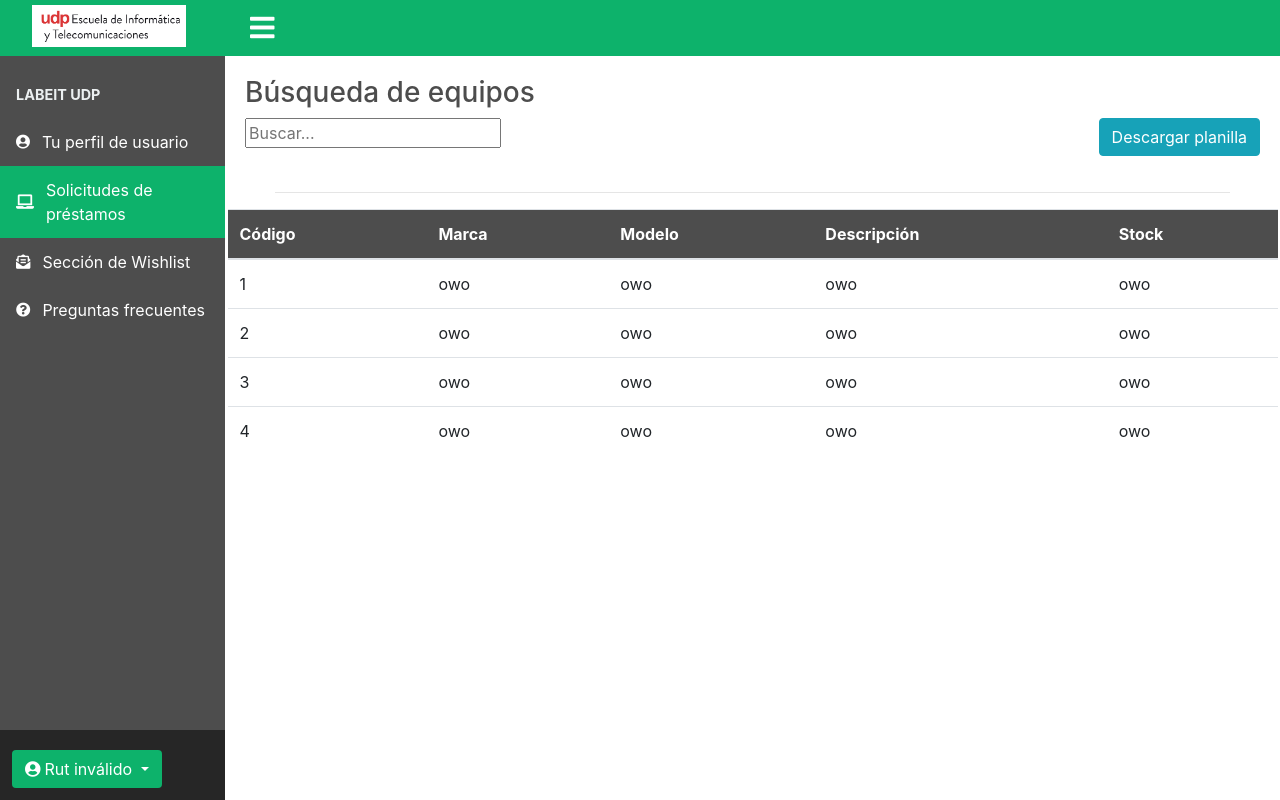
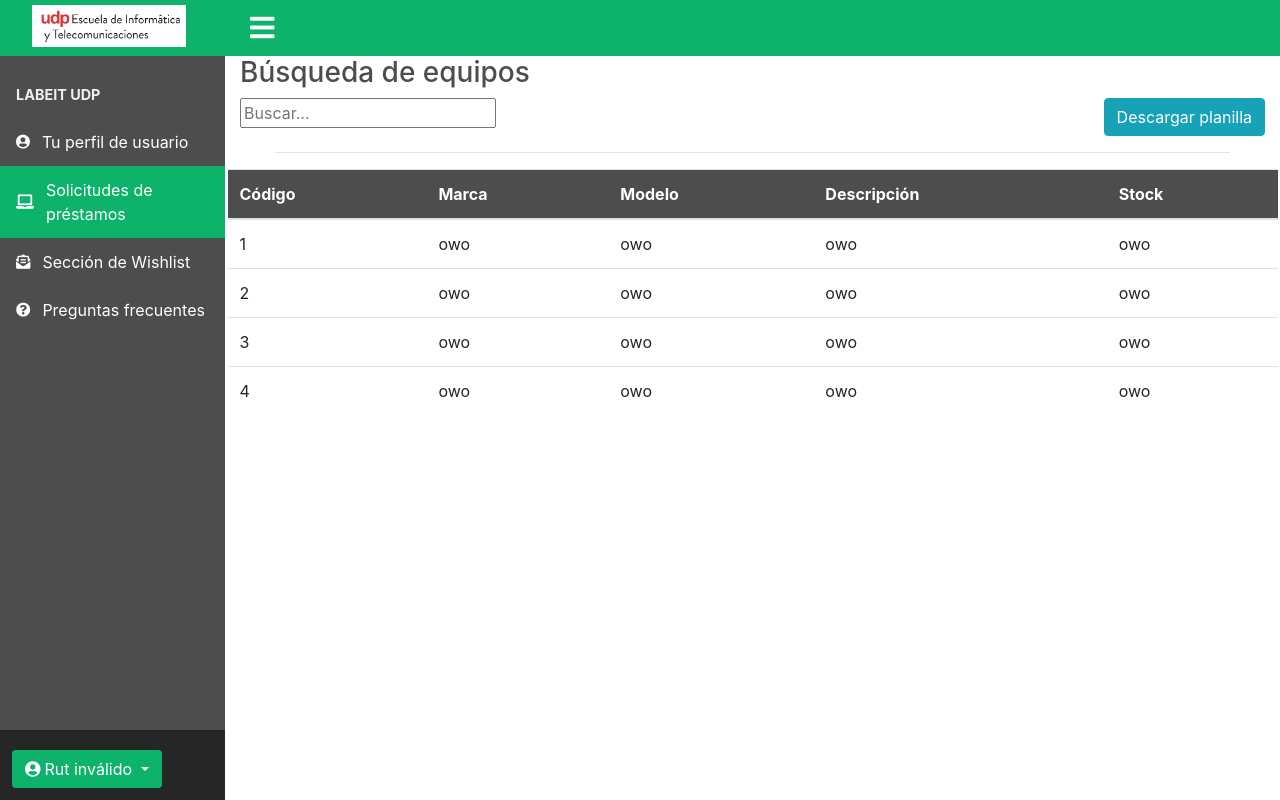
Before and after one commit to PabloMunozP/LabEIT, a Flask app: page /solicitudes_prestamos in a window 1280 px wide. Run offline with Flask 2, Linux system fonts and the light colour scheme; the visitor is signed in with stand-in values (Sample User, id 1); some libraries are stand-ins or nearby versions.

Commit message:
Update busqueda.html

```diff
--- a/app/templates/busqueda-solicitudes/busqueda.html
+++ b/app/templates/busqueda-solicitudes/busqueda.html
@@ -3,7 +3,7 @@
 
   <div class="container-fluid">
     <div class="row">
-        <div class="card-body">
+        <div class="col-md-12">
             <h3 class="texto-gris-eit">Búsqueda de equipos</h3>
             <input type="text" placeholder="Buscar...">
             <button type="button" class="btn btn-info float-right">Descargar planilla</button>
```
